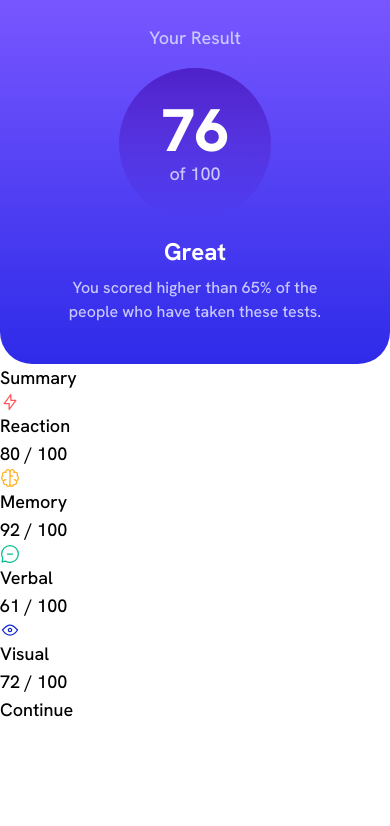
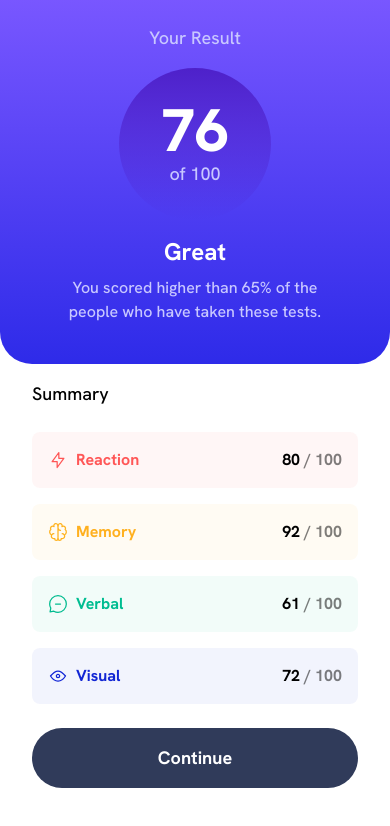
Before and after one commit to Chamara-Wijepala/fem-results-summary-component, a website: page index.html in a window 390 px wide. Drawn offline with Linux system fonts and the light colour scheme.

Commit message:
Add styles to small screen summary section

```diff
--- a/index.html
+++ b/index.html
@@ -38,44 +38,68 @@
           </div>
         </div>
 
-        <div>
+        <div class="py-4 px-8">
           <h2>Summary</h2>
 
-          <div id="summary-list">
-            <div>
-              <img src="./assets/images/icon-reaction.svg" alt="" aria-hidden />
+          <div id="summary-list" class="my-6 flex flex-col gap-4 text-base">
+            <div class="flex items-center rounded-lg bg-lightRed/5 p-4">
+              <img
+                class="mr-2"
+                src="./assets/images/icon-reaction.svg"
+                alt=""
+                aria-hidden
+              />
 
-              <p>Reaction</p>
+              <p class="mr-auto font-bold text-lightRed">Reaction</p>
 
-              <p>80 / 100</p>
+              <p class="font-bold">80 <span class="opacity-50">/ 100</span></p>
             </div>
 
-            <div>
-              <img src="./assets/images/icon-memory.svg" alt="" aria-hidden />
+            <div class="flex items-center rounded-lg bg-orangeyYellow/5 p-4">
+              <img
+                class="mr-2"
+                src="./assets/images/icon-memory.svg"
+                alt=""
+                aria-hidden
+              />
 
-              <p>Memory</p>
+              <p class="mr-auto font-bold text-orangeyYellow">Memory</p>
 
-              <p>92 / 100</p>
+              <p class="font-bold">92 <span class="opacity-50">/ 100</span></p>
             </div>
 
-            <div>
-              <img src="./assets/images/icon-verbal.svg" alt="" aria-hidden />
+            <div class="flex items-center rounded-lg bg-greenTeal/5 p-4">
+              <img
+                class="mr-2"
+                src="./assets/images/icon-verbal.svg"
+                alt=""
+                aria-hidden
+              />
 
-              <p>Verbal</p>
+              <p class="mr-auto font-bold text-greenTeal">Verbal</p>
 
-              <p>61 / 100</p>
+              <p class="font-bold">61 <span class="opacity-50">/ 100</span></p>
             </div>
 
-            <div>
-              <img src="./assets/images/icon-visual.svg" alt="" aria-hidden />
+            <div class="flex items-center rounded-lg bg-cobaltBlue/5 p-4">
+              <img
+                class="mr-2"
+                src="./assets/images/icon-visual.svg"
+                alt=""
+                aria-hidden
+              />
 
-              <p>Visual</p>
+              <p class="mr-auto font-bold text-cobaltBlue">Visual</p>
 
-              <p>72 / 100</p>
+              <p class="font-bold">72 <span class="opacity-50">/ 100</span></p>
             </div>
           </div>
 
-          <button>Continue</button>
+          <button
+            class="w-full rounded-[2rem] bg-darkGrayBlue py-4 font-bold text-white"
+          >
+            Continue
+          </button>
         </div>
       </div>
     </main>
```
Also changed, not shown: output.css.
